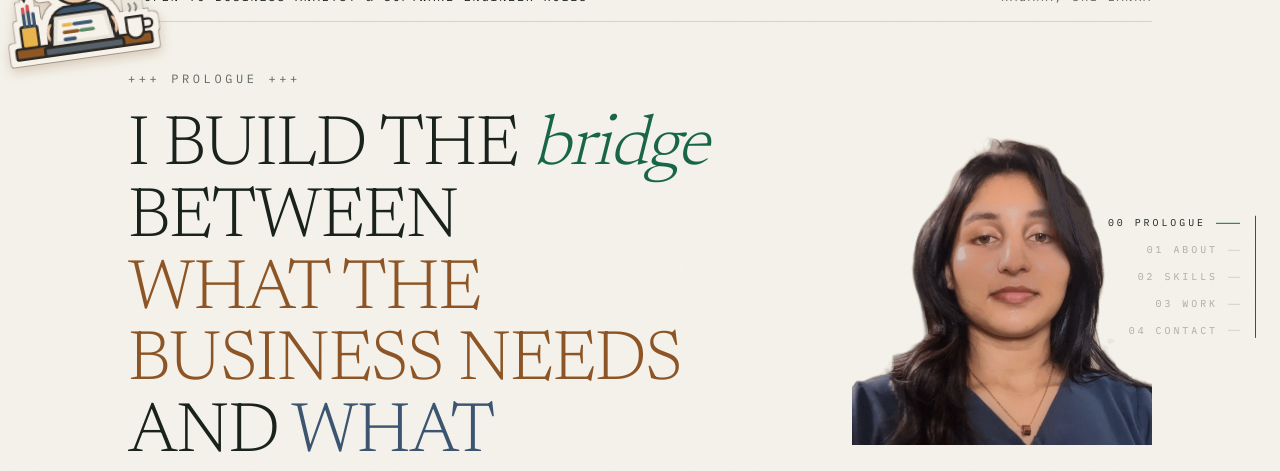
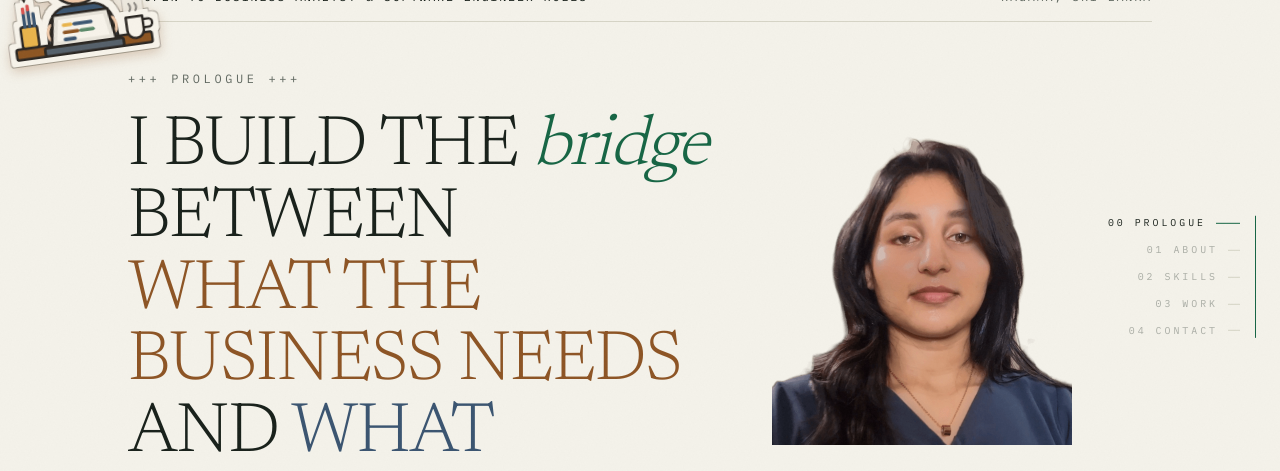
Before and after one commit to senudidinaya/senudi-portfolio, a Next.js app: page / in a window 1280 px wide. Shown: the part 123-594 px from the top of the page. Built offline with nearby package versions, Linux system fonts and the light colour scheme; no server answers; the database is empty.

Commit message:
feat: adjust grid column width in HeroOpening component for improved layout

```diff
--- a/src/components/hero/HeroOpening.tsx
+++ b/src/components/hero/HeroOpening.tsx
@@ -76,7 +76,7 @@ export function HeroOpening({
           full flex-1 height), so the CTA row and the portrait's bottom edge
           land in the same neighbourhood rather than the copy floating
           centred above a portrait anchored to the band. */}
-      <div className="flex flex-1 flex-col justify-center py-10 sm:py-12 xl:grid xl:grid-cols-[1fr_300px] xl:items-start xl:gap-x-12">
+      <div className="flex flex-1 flex-col justify-center py-10 sm:py-12 xl:grid xl:grid-cols-[1fr_380px] xl:items-start xl:gap-x-12">
         <div>
           <motion.p variants={fade} custom={0.1} className="marker">
             +++ PROLOGUE +++
@@ -121,11 +121,10 @@ export function HeroOpening({
           </motion.div>
         </div>
 
-        {/* Second grid column, xl and up only. self-start aligns the
-            portrait's top edge with the top of column 1 — the eyebrow's own
-            baseline, since items-start on the grid top-aligns both columns
-            to the same line. */}
-        <div className="hidden self-start xl:block">
+        {/* Second grid column, xl and up only. self-stretch fills the
+            column's own box to the full height of the row track, handing
+            HeroPortrait a definite height to size itself from. */}
+        <div className="hidden self-stretch xl:block">
           <HeroPortrait />
         </div>
       </div>
```
